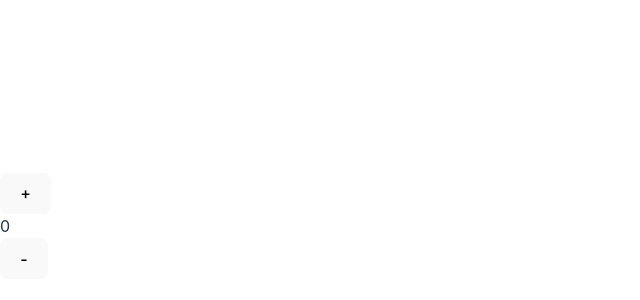
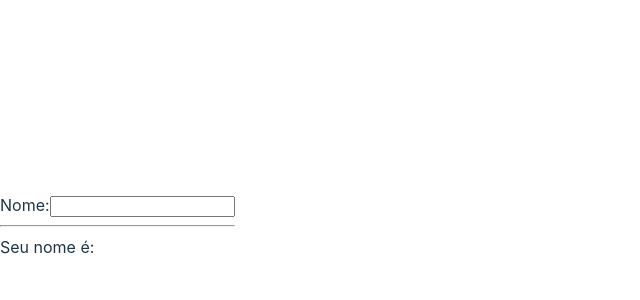
Before and after one commit to rodrigonpi/react-native-vite, a React (Vite) app: page / in a window 1280 px wide. Shown: the part 174-474 px from the top of the page, without its empty margins (0-640 px from the left). Built offline with nearby package versions, Linux system fonts and the light colour scheme.

Commit message:
alterando state

```diff
--- a/src/App.tsx
+++ b/src/App.tsx
@@ -1,21 +1,17 @@
-import { useState } from "react";
+import React, { useState } from "react";
 
 const App = () => {
-  const [numero, setNumero] = useState(0);
-
-  const handleMinus = () => {
-    setNumero(numero - 1)
-  }
-
-  const handleMore = () => {
-    setNumero(numero+1)
+  const [name, setName] = useState('');
+  const handleInput = (event: React.ChangeEvent<HTMLInputElement>) =>{
+    setName(event.target.value)
   }
 
   return (
     <div>
-      <button onClick={handleMore}>+</button>
-      <div>{numero}</div>
-      <button onClick={handleMinus}>-</button>
+      Nome:
+      <input type="text" value={name} onChange={handleInput}/>
+      <hr/>
+      Seu nome é: {name}
     </div>
 
   );
```
